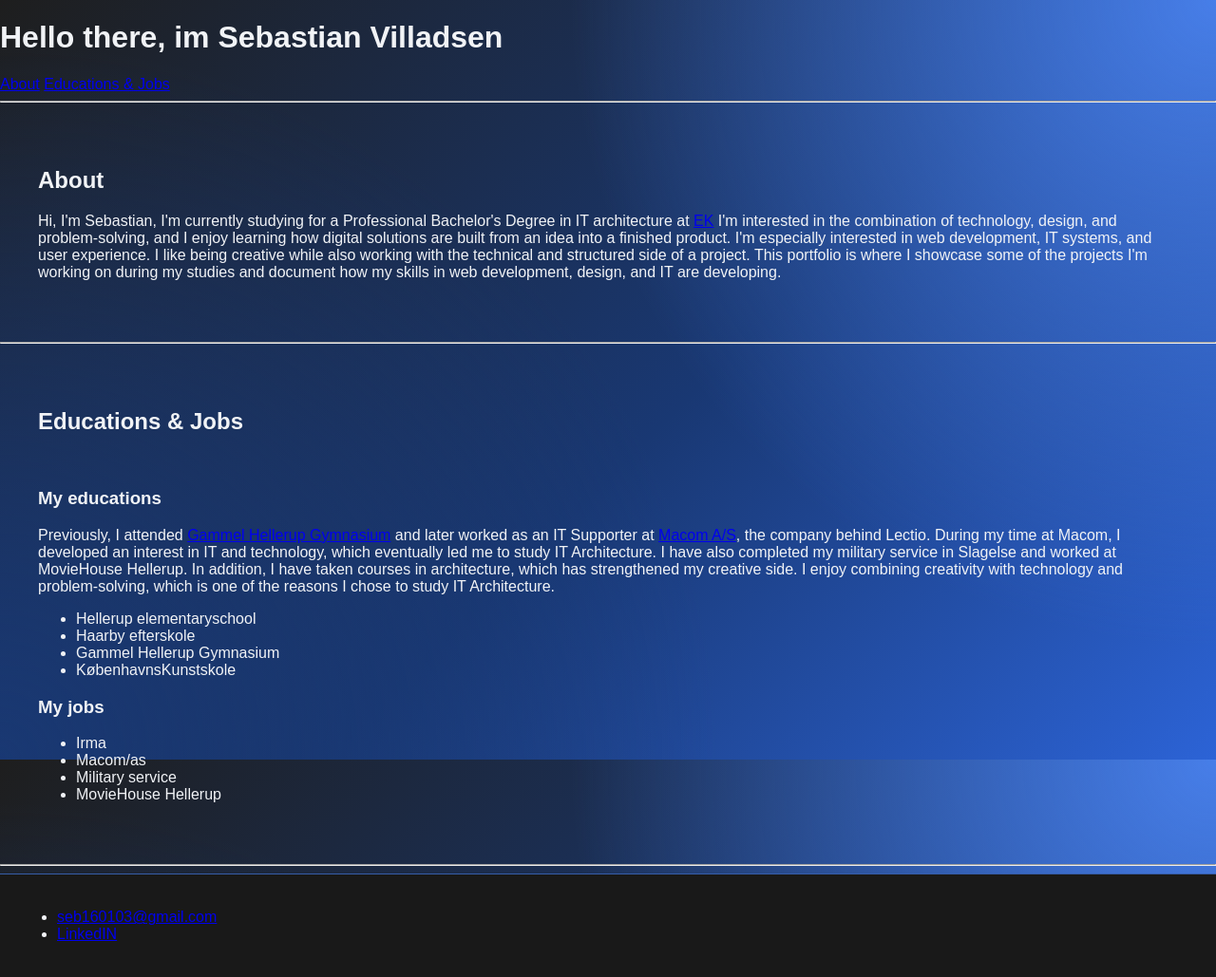
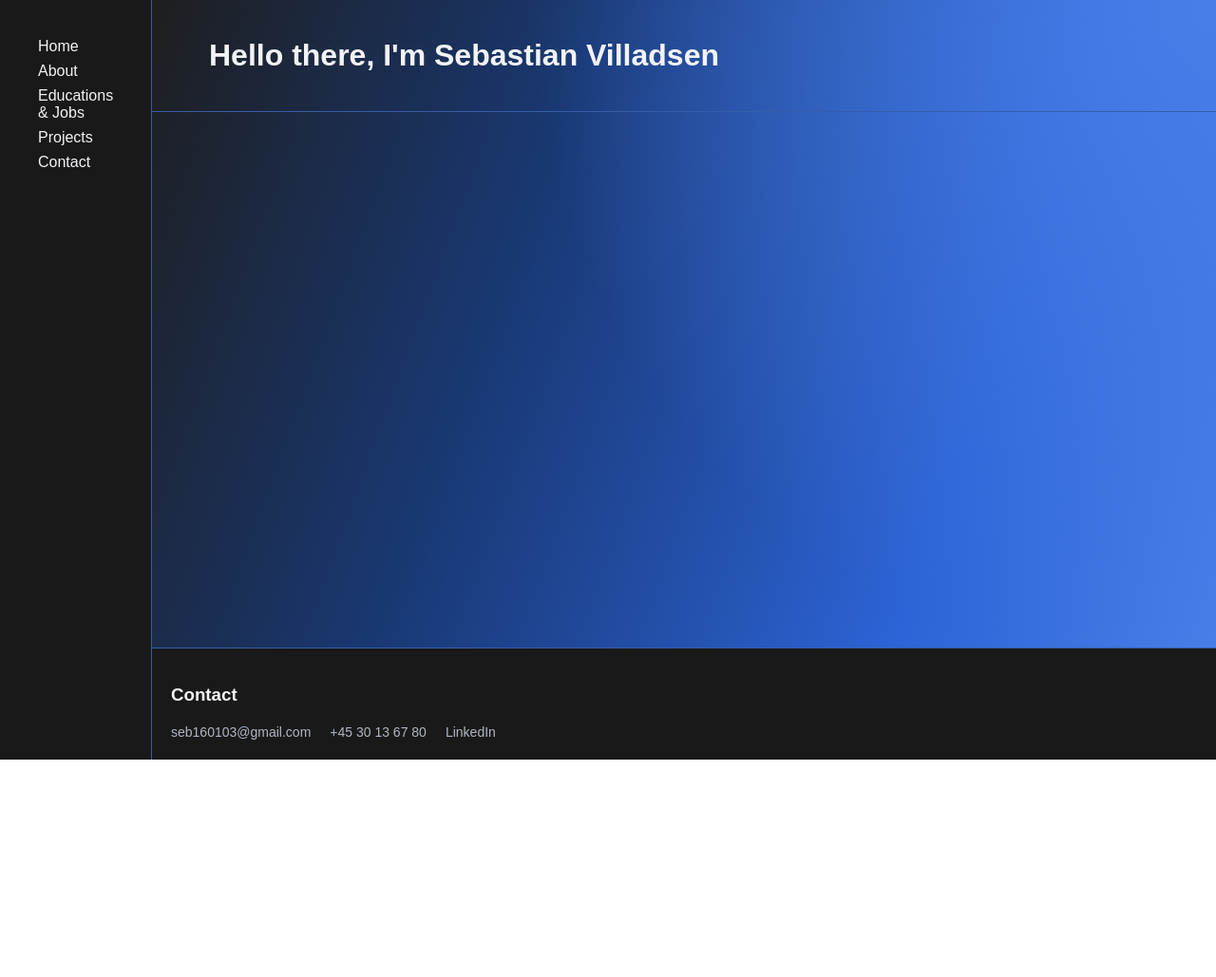
Before and after one commit to SebSV1601/portfolio, a plain HTML site: page index.html in a window 1280 px wide. Shown: the whole page at 95% size. After the commit the page ends 800 px from the top, so only its background shows below. Drawn offline with Linux system fonts and the light colour scheme.

Commit message:
Commiting and pushing html, css, background img too github

```diff
--- a/index.html
+++ b/index.html
@@ -1,66 +1,60 @@
 <!DOCTYPE html>
 <html lang="en">
+
 <head>
     <meta charset="UTF-8">
+    <meta name="viewport" content="width=device-width, initial-scale=1.0">
+
     <title>Sebastian Slivsgaard Villadsen</title>
-    <meta name="viewport" content="width=device-width, initial-scale=1.0">
+
     <link href="Sebastian%20port%20stylesheet.css" rel="stylesheet">
 </head>
+
 <body>
-<header><h1>Hello there, im Sebastian Villadsen</h1>
-<nav><a href="#About">About</a>
-<a href="#Educations-Jobs">Educations & Jobs</a></nav>
-</header>
 
+<aside class="sidebar">
+    <nav>
+        <a href="index.html">Home</a>
+        <a href="about.html">About</a>
+        <a href="educations-jobs.html">Educations & Jobs</a>
+        <a href="projects.html">Projects</a>
+        <a href="#contact">Contact</a>
+    </nav>
+</aside>
 
-<hr>
-<main>
-<section id="About"><h2>About</h2><p>Hi, I'm Sebastian, I'm currently studying for a Professional Bachelor's Degree in IT architecture
-    at <a href="https://www.ek.dk" class="EK-link" target=_blank>EK</a>
-    I'm interested in the combination of technology, design, and problem-solving,
-    and I enjoy learning how digital solutions are built from an idea into a finished product.
-    I'm especially interested in web development, IT systems, and user experience.
-    I like being creative while also working with the technical and structured side of a project.
-    This portfolio is where I showcase some of the projects I'm working on during my studies and document how my skills in web development, design, and IT are developing.
-</p>
-</section>
-<hr>
-<section id="Educations-Jobs"><h2>Educations & Jobs</h2>
-<br>
-<h3>My educations</h3>
-    <p>
-    Previously, I attended <a href="https://ghg.dk" class="GHG-link" target=_blank>Gammel Hellerup Gymnasium</a> and later worked as an IT Supporter at <a href="https://macom.dk/publish/da/default.htm" class="macom-link" target=_blank> Macom A/S</a>, the company behind Lectio. During my time at Macom, I developed an interest in IT and technology, which eventually led me to study IT Architecture.
-        I have also completed my military service in Slagelse and worked at MovieHouse Hellerup.
-        In addition, I have taken courses in architecture, which has strengthened my creative side. I enjoy combining creativity with technology and problem-solving, which is one of the reasons I chose to study IT Architecture.
-    </p>
-    <ul>
-    <li>Hellerup elementaryschool</li>
-    <li>Haarby efterskole</li>
-    <li>Gammel Hellerup Gymnasium</li>
-    <li>KøbenhavnsKunstskole</li>
+<div class="page">
+    <main class="content">
+        <header class="page-header">
+            <h1>Hello there, I'm Sebastian Villadsen</h1>
+        </header>
+    </main>
 
-</ul>
-<h3>My jobs</h3>
-<ul>
-    <li>Irma</li>
-    <li>Macom/as</li>
-    <li>Military service</li>
-    <li>MovieHouse Hellerup</li>
-</ul>
-</section>
-    </main>
-<hr>
-<footer>
-    <div class="container"></div>
-    <ul class="email-links">
-      <li>
-<a class="email" href="mailto:seb160103@gmail.com">
-    seb160103@gmail.com</a>
-      </li>
+    <footer id="contact">
+        <h3>Contact</h3>
+        <ul class="contact-list">
+            <li>
+                <a class="email"
+                   href="mailto:seb160103@gmail.com">
+                    seb160103@gmail.com
+                </a>
+            </li>
 
-<li><a href="https://www.linkedin.com/in/sebastian-villadsen-898a1b374/" class="LinkedIN-link" target=_blank>LinkedIN</a>
-</li>
+            <li>
+                <a href="tel:+4530136780">
+                    +45 30 13 67 80
+                </a>
+            </li>
+            <li>
+                <a class="linkedin-link"
+                   href="https://www.linkedin.com/in/sebastian-villadsen-898a1b374/"
+                   target="_blank">
+                    LinkedIn
+                </a>
+            </li>
         </ul>
-</footer>
+    </footer>
+
+</div>
+
 </body>
 </html>
```
Also changed, not shown: about.html (added, +36 -0 lines), educations-jobs.html (added, +76 -0 lines), projects.html (added, +30 -0 lines).
